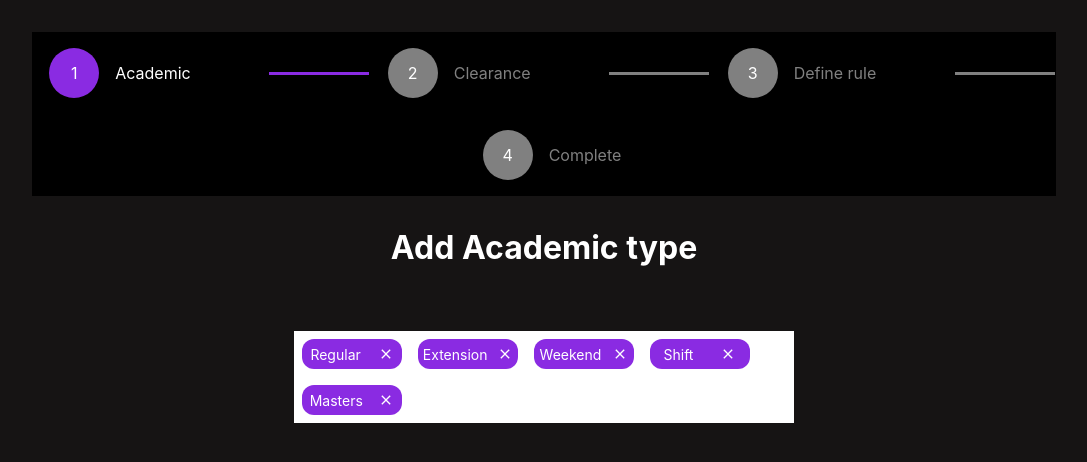
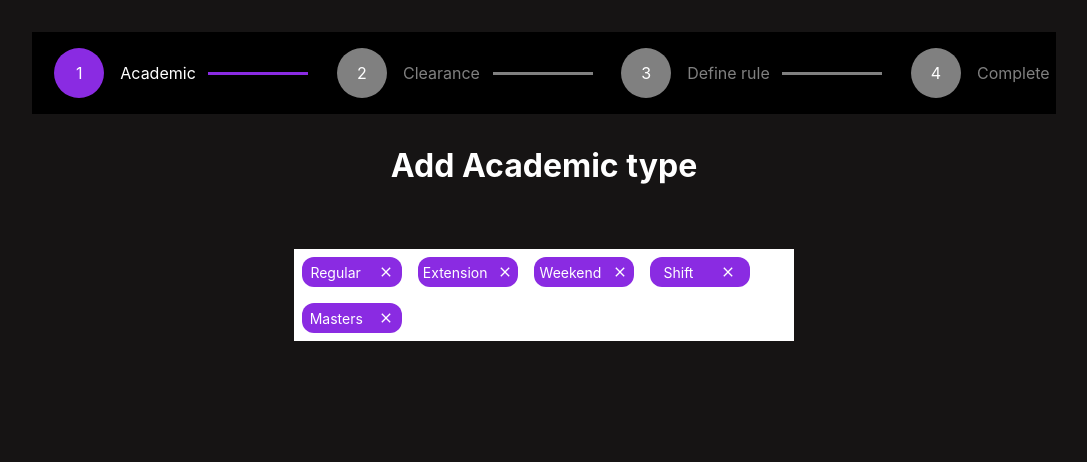
Before and after one commit to kennataddese6/BISCS, a React (Create React App) app in the folder frontend/: page / in a window 1280 px wide. Shown: the top 462 px of the page, without its empty margins (96-1183 px from the left). Built offline with nearby package versions, Linux system fonts and the light colour scheme.

Commit message:
remoe the marign from the step line

```diff
--- a/frontend/src/App.css
+++ b/frontend/src/App.css
@@ -36,7 +36,6 @@ body {
   height: 3px;
   background-color: blueviolet;
   align-self: center;
-  margin-left: 76px;
 }
 .stepText {
   justify-self: center;
```
